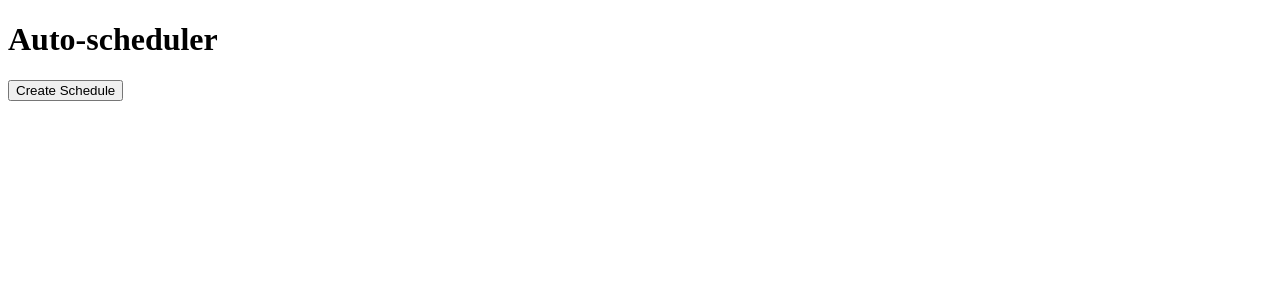
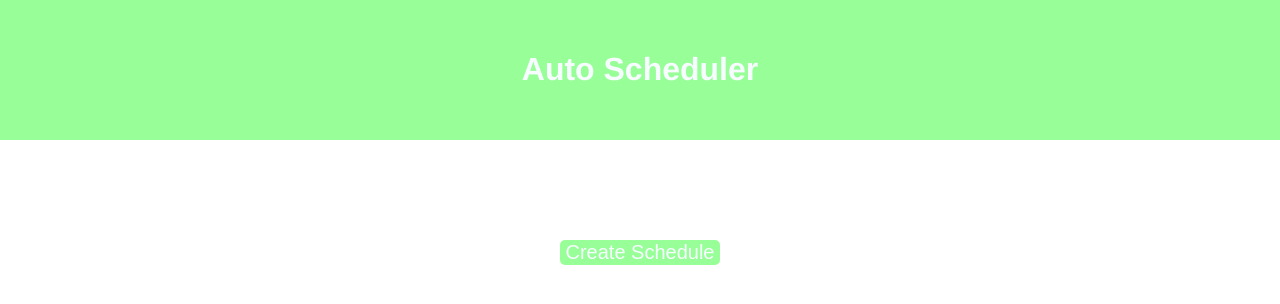
Before and after one commit to ahmedkkhan/auto-scheduler, a website: page index.html in a window 1280 px wide. Drawn offline with nearby package versions, Linux system fonts and the light colour scheme.

Commit message:
Added styling

```diff
--- /dev/null
+++ b/css/style.css
@@ -0,0 +1,58 @@
+body {
+    margin: 0; /*makes background color go all the way to edges */
+    font-family: Helvetica, sans-serif;
+    text-align: center;
+}
+
+/* home screen create schedule button */
+/* i didnt pick this name */
+#homeScreen {
+    margin-top: 100px;
+    text-align: center;
+}
+
+button {
+    background-color: #98ff98;
+    border: none;
+    color: #f7fcfe;
+    font-size: 20px;
+    border-radius: 5px;
+    left: 50%;
+}
+
+button:hover {
+    background-color: lightgrey;
+    cursor: pointer;
+}
+
+table {
+    margin-left: auto;
+    margin-right: auto;
+    border: 2px solid #98ff98;
+    border-radius: 5px;
+    border-spacing: 20px;
+}
+
+#title {
+    text-align: center;
+    background-color: #98ff98;
+    padding: 30px;
+    margin: 0px;
+    color: #f7fcfe;
+}
+
+input, select {
+    border: 1px solid #98ff98;
+}
+
+input[type=checkbox] {
+    background: blue;
+}
+
+#container {
+
+}
+
+#scheduleBuilder {
+
+}
--- a/index.html
+++ b/index.html
@@ -7,10 +7,14 @@
         <script src="js/react.production.min.js"></script>
         <script src="js/react-dom.production.min.js"></script>
 
-        <title>Auto-Scheduler</title>
+        <link rel="stylesheet" href="css/style.css">
+
+        <title>Auto Scheduler</title>
     </head>
     <body>
-        <h1>Auto-scheduler</h1>
+        <div id="title">
+            <h1>Auto Scheduler</h1>
+        </div>
         <div id="reactEntry">
         </div>
 
```
